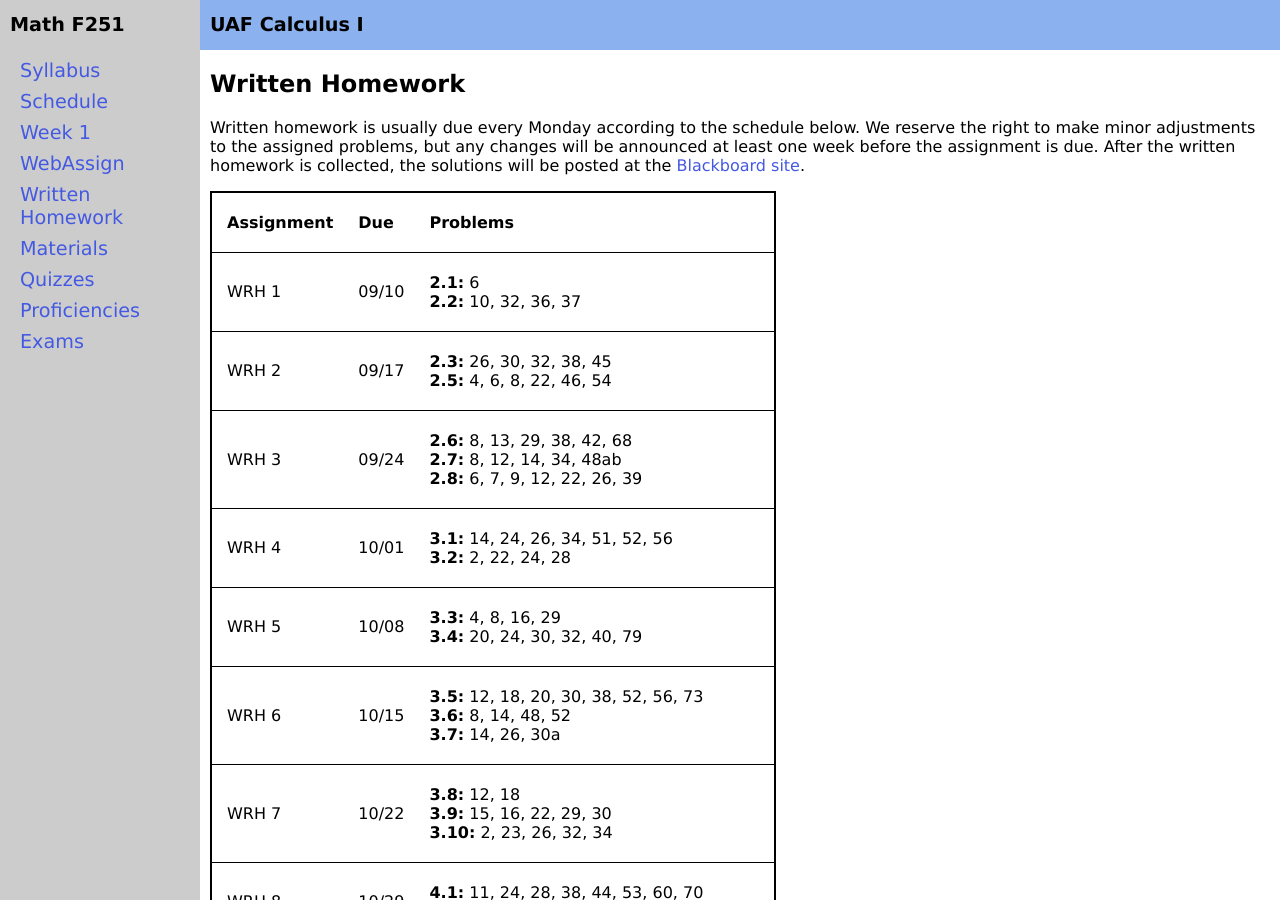
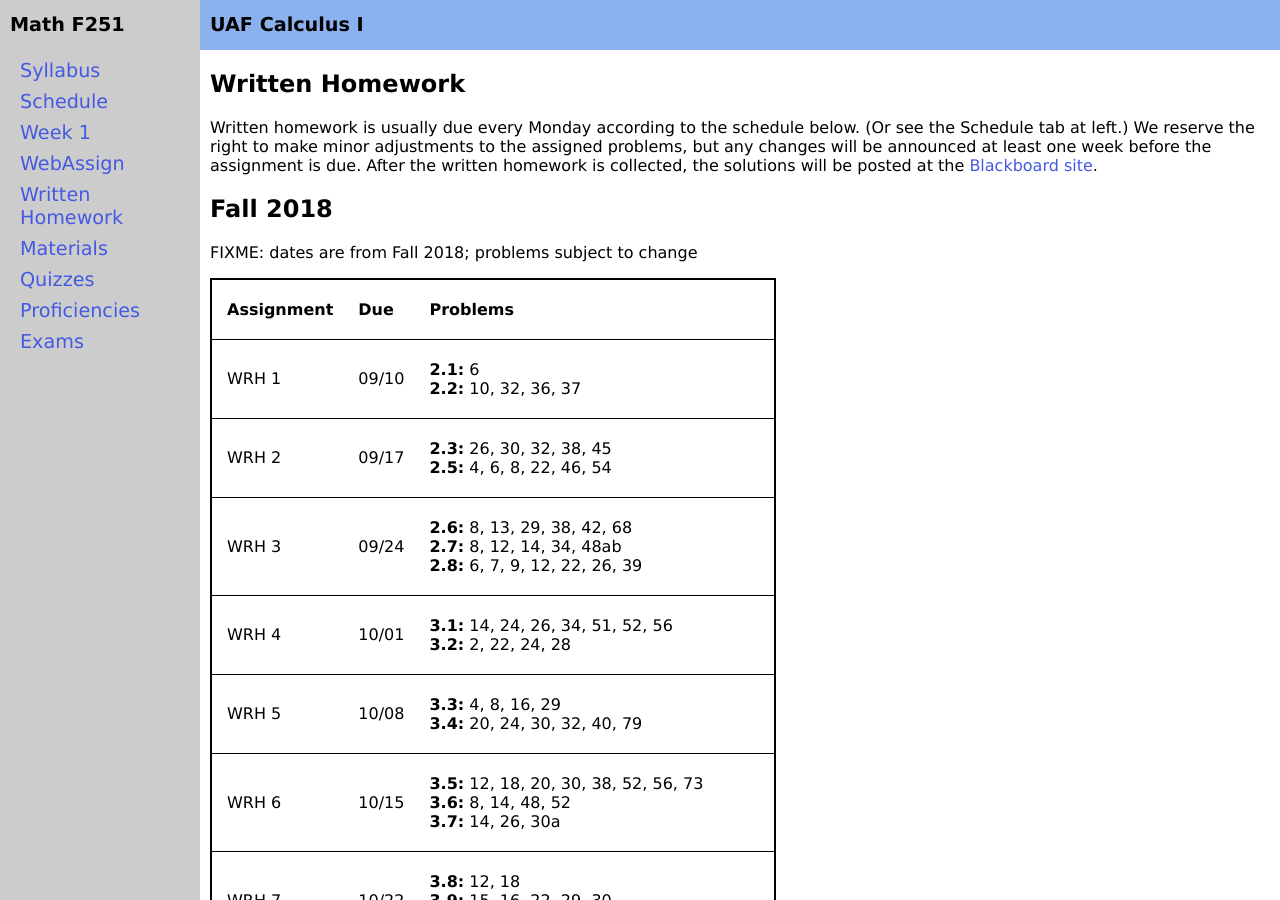
Before and after one commit to uaf-math/calc1, a Jekyll site: the page built from writtenhomework.md, in a window 1280 px wide and 900 px high. Built offline with Jekyll 4.4.1, drawn with Linux system fonts in a browser that asks for light colours.

Commit message:
note FIXMEs

```diff
--- a/writtenhomework.md
+++ b/writtenhomework.md
@@ -5,6 +5,10 @@ title: Written Homework
 
 ## Written Homework
 
-Written homework is usually due every Monday according to the schedule below.  We reserve the right to make minor adjustments to the assigned problems, but any changes will be announced at least one week before the assignment is due.  After the written homework is collected, the solutions will be posted at the [Blackboard site](https://classes.alaska.edu/).
+Written homework is usually due every Monday according to the schedule below.  (Or see the Schedule tab at left.)  We reserve the right to make minor adjustments to the assigned problems, but any changes will be announced at least one week before the assignment is due.  After the written homework is collected, the solutions will be posted at the [Blackboard site](https://classes.alaska.edu/).
+
+## Fall 2018
+
+FIXME: dates are from Fall 2018; problems subject to change
 
 {% include homeworktable.md  data=site.data.written-homework%}
```
Also changed, not shown: materials.md (+2 -0 lines), quizzes.md (+2 -0 lines), webassign.md (+1 -1 lines), week1.md (+1 -0 lines).
